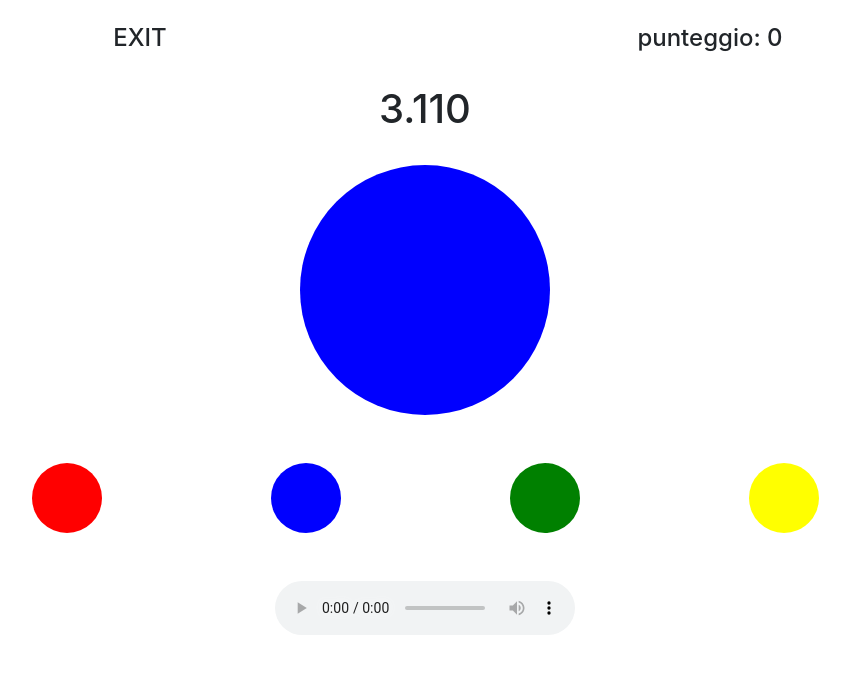
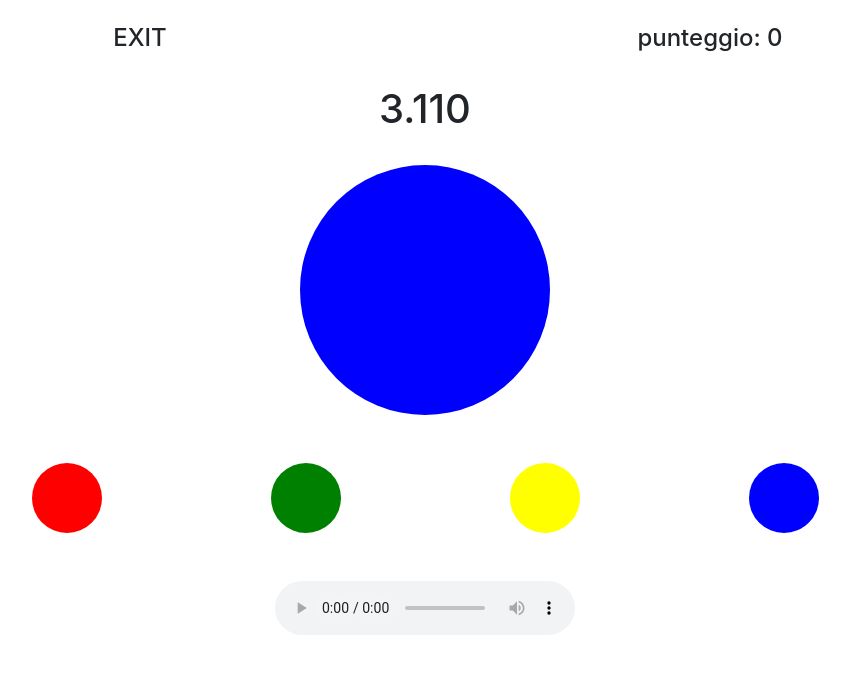
Before and after one commit to giovabiancia/the-incredible-colors-buzzer, a React (Create React App) app: page /game in a window 1280 px wide. Shown: the top 674 px of the page, without its empty margins (215-1065 px from the left). Built offline with nearby package versions, Linux system fonts and the light colour scheme.

Commit message:
crazy button implementation

```diff
--- a/src/pages/Game.tsx
+++ b/src/pages/Game.tsx
@@ -27,6 +27,7 @@ const Game:React.FC=()=> {
     const [gameDuration, setGameDuration] = useState(10)
     const [game,setGame] = useContext(GameContext)
     const [champion, setChampion] = useState(false)
+    const [buttonColors, setButtonColors] = useState(['red', 'green', 'yellow', 'blue'])
 
 
 
@@ -121,6 +122,23 @@ const Game:React.FC=()=> {
     const handleButtonClick=(color:string, timeClick:number) => {
         let buttonSound = new Audio("/buttonSound.wav")
         buttonSound.play()
+
+
+        // CAMBIA ORDINE AI COLORI
+
+
+        var randomOrder = buttonColors.sort(func);
+
+        function func(a:string, b:string) {
+        return 0.5 - Math.random();
+        }
+
+        setButtonColors(randomOrder)
+
+
+
+
+
         // a ogni click diminuisce il tempo di 0,2s
         /* console.log(secondi)
         console.log(millisecondi) */
@@ -244,10 +262,12 @@ const Game:React.FC=()=> {
                 <Col className="center "><div className={'mainLight '+mainColor}></div></Col>
             </Row>
             <Row className="buttonBar mt-4">
-                <Col  xs='3'  className="center mt-4"><div className="buttonLight red" onClick={()=>handleButtonClick('red', Date.now())}></div></Col>
-                <Col  xs='3'  className="center mt-4"><div className="buttonLight blue" onClick={()=>handleButtonClick('blue', Date.now())}></div></Col>
-                <Col  xs='3'  className="center mt-4"><div className="buttonLight green" onClick={()=>handleButtonClick('green', Date.now())}></div></Col>
-                <Col  xs='3'  className="center mt-4"><div className="buttonLight yellow" onClick={()=>handleButtonClick('yellow', Date.now())}></div></Col>
+                {buttonColors.map((color)=>
+                    <Col  xs='3'  className="center mt-4"><div className={"buttonLight "+color} onClick={()=>handleButtonClick(color, Date.now())}></div></Col>
+
+                )}
+
+
             </Row>
 
             <Row className="mt-4">
```
